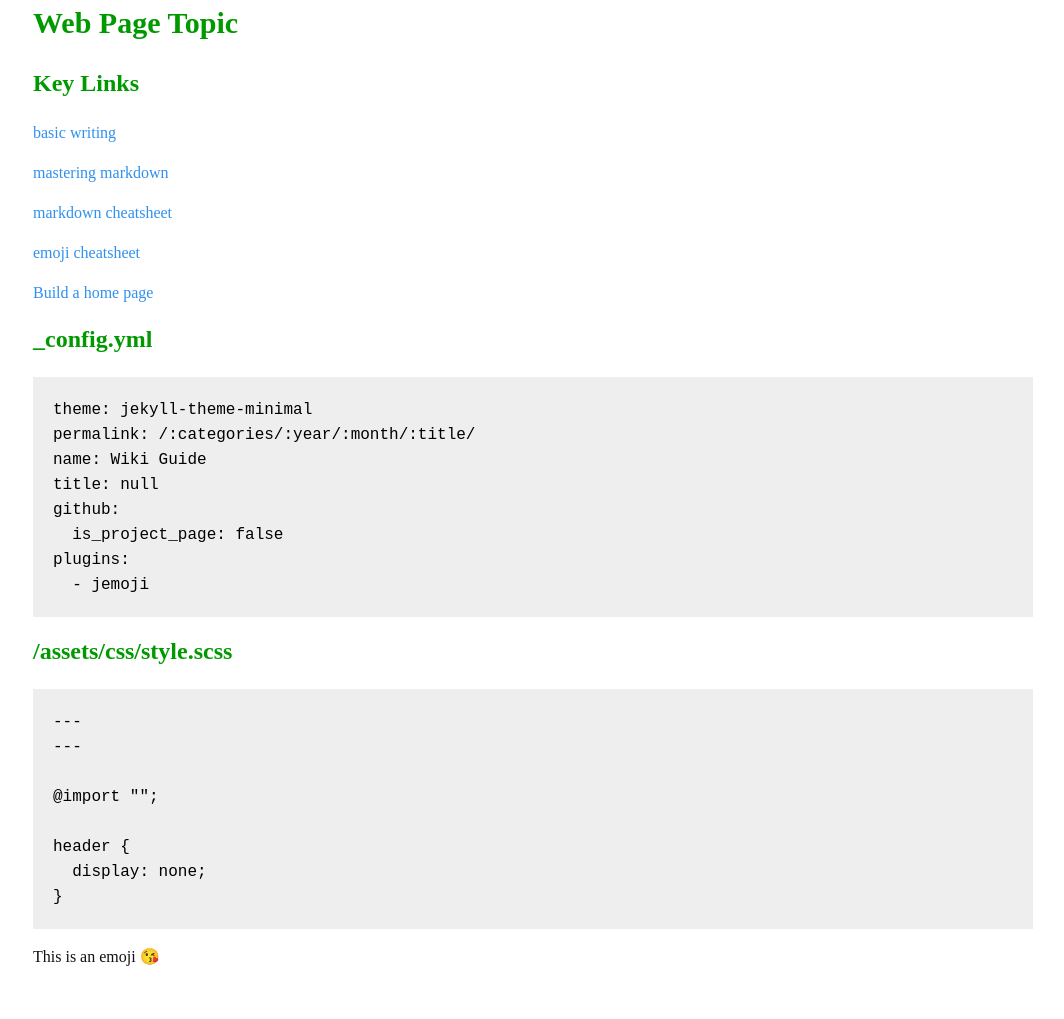
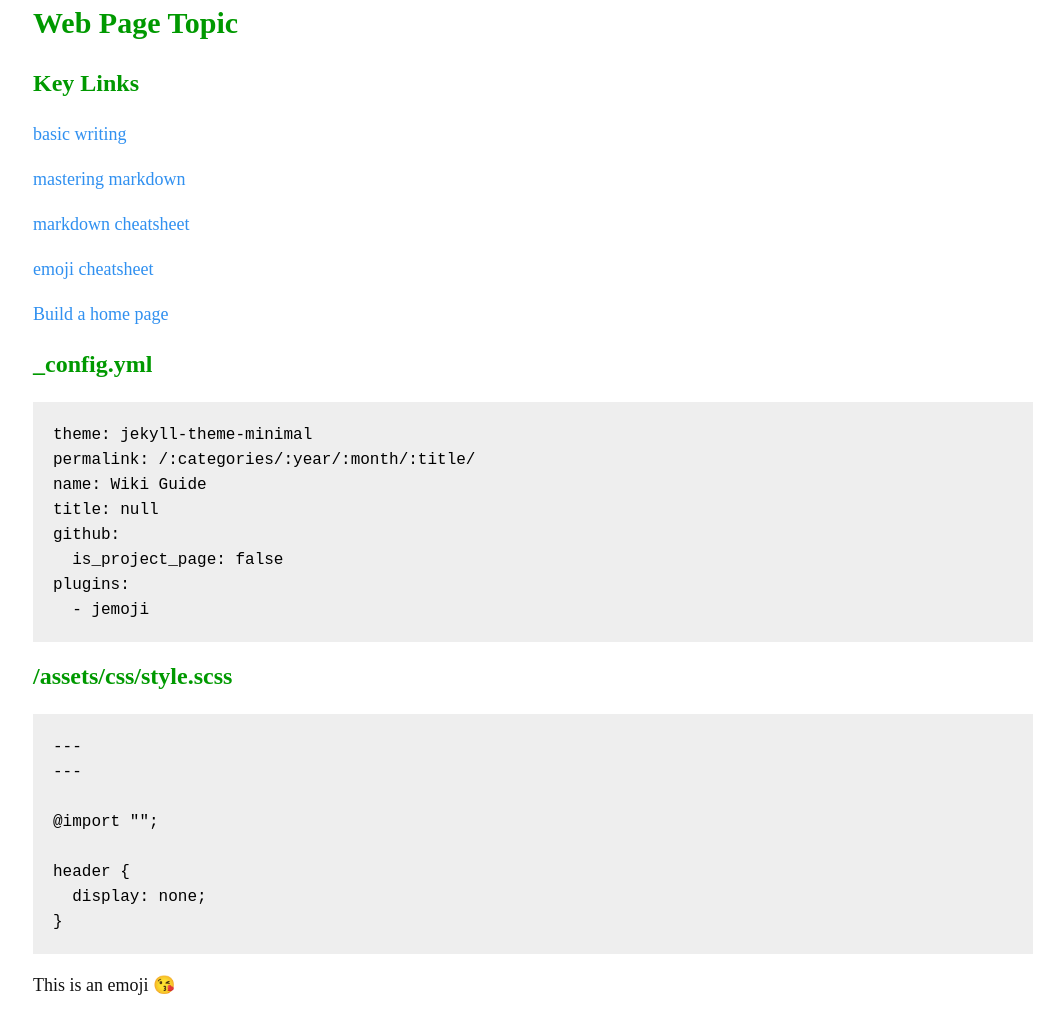
Before and after one commit to profphillips/wikibasics, a Jekyll site: the page built from index.md, in a window 1280 px wide. Shown: the whole page, without its empty margins (107-1171 px from the left). Built offline with Jekyll 4.4.1, drawn with Linux system fonts in a browser that asks for light colours; emoji names are drawn with the system emoji font; our own code applies the rules of GitHub Pages for plain Markdown files; before the commit the page ends 989 px from its top, so only the background shows below that.

Commit message:
Update style.scss

```diff
--- a/assets/css/style.scss
+++ b/assets/css/style.scss
@@ -25,7 +25,7 @@ body {
   background-color: $body-background;
   color: $body-foreground;
   font-family: $body-font-family;
- // font-size: 18px;
+  font-size: 18px;
   line-height: 1.5;
 }
 
```
